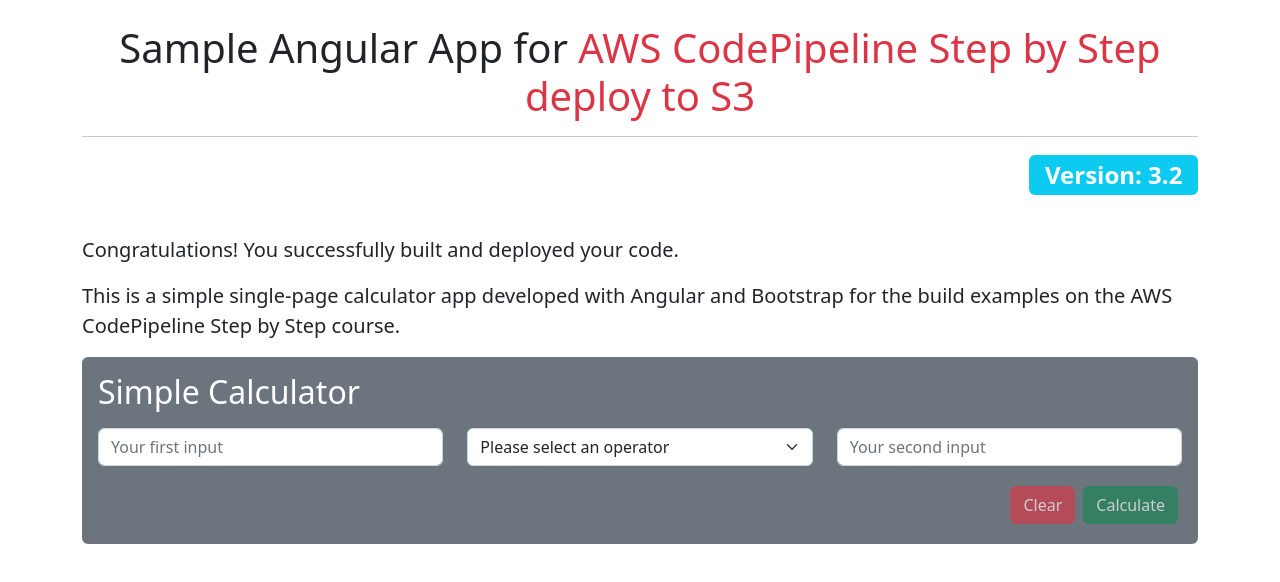
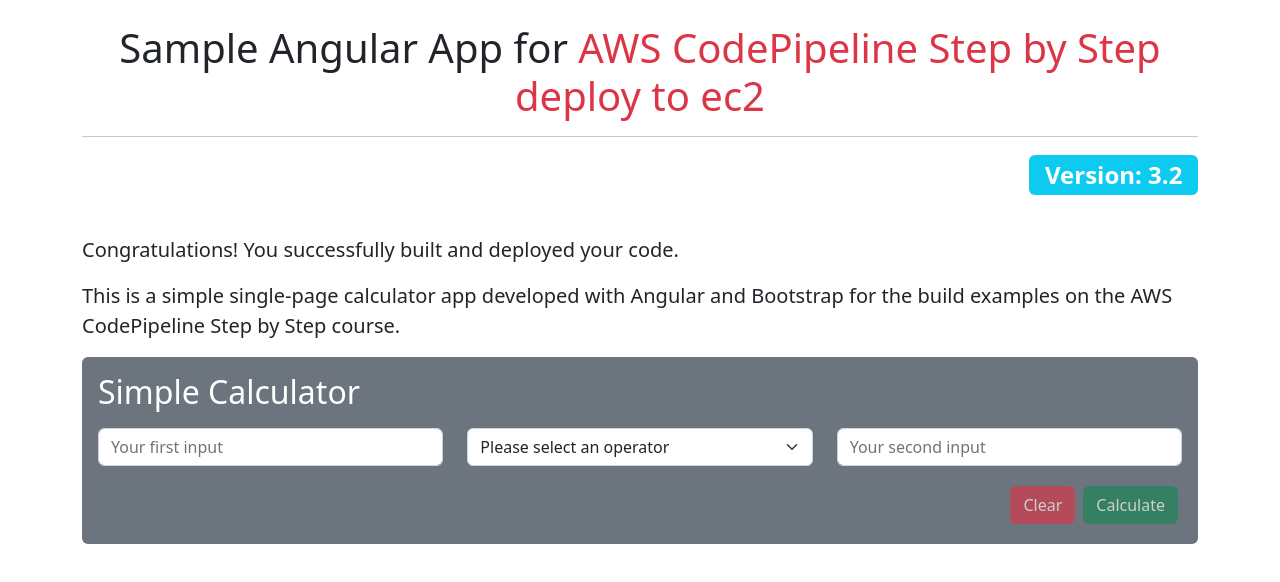
Before and after one commit to Richieelzb/aws-codepipeline-to-ec2, an Angular app: page / in a window 1280 px wide. Shown: the top 582 px of the page. Built offline with nearby package versions, Linux system fonts and the light colour scheme.

Commit message:
adding to new repo

```diff
--- a/src/app/app.component.html
+++ b/src/app/app.component.html
@@ -2,7 +2,7 @@
   <div class="row pt-4 pb-4">
     <div class="col">
       <h1 id="page-title" class="text-dark text-center">
-        Sample Angular App for <span class="text-danger">AWS CodePipeline Step by Step deploy to S3</span>
+        Sample Angular App for <span class="text-danger">AWS CodePipeline Step by Step deploy to ec2</span>
       </h1>
       <hr>
       <h2 class="text-end">
```
